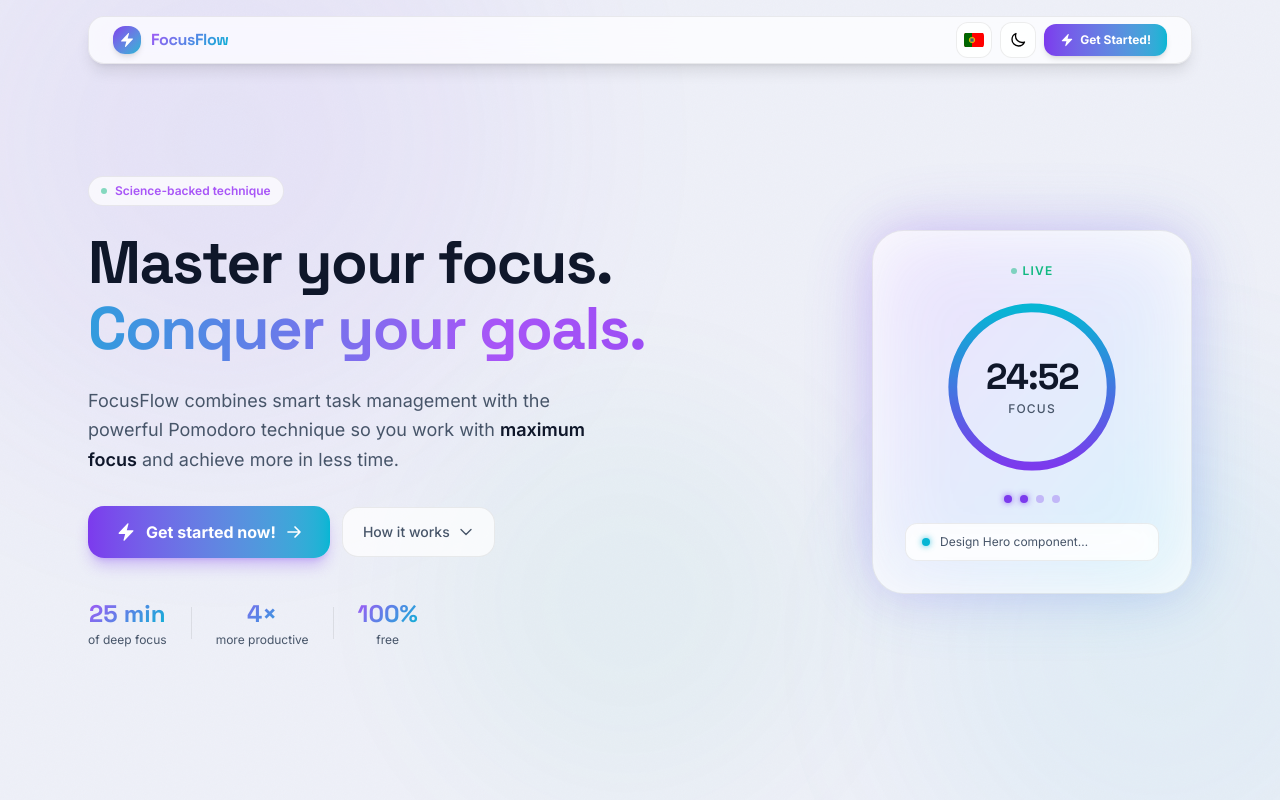
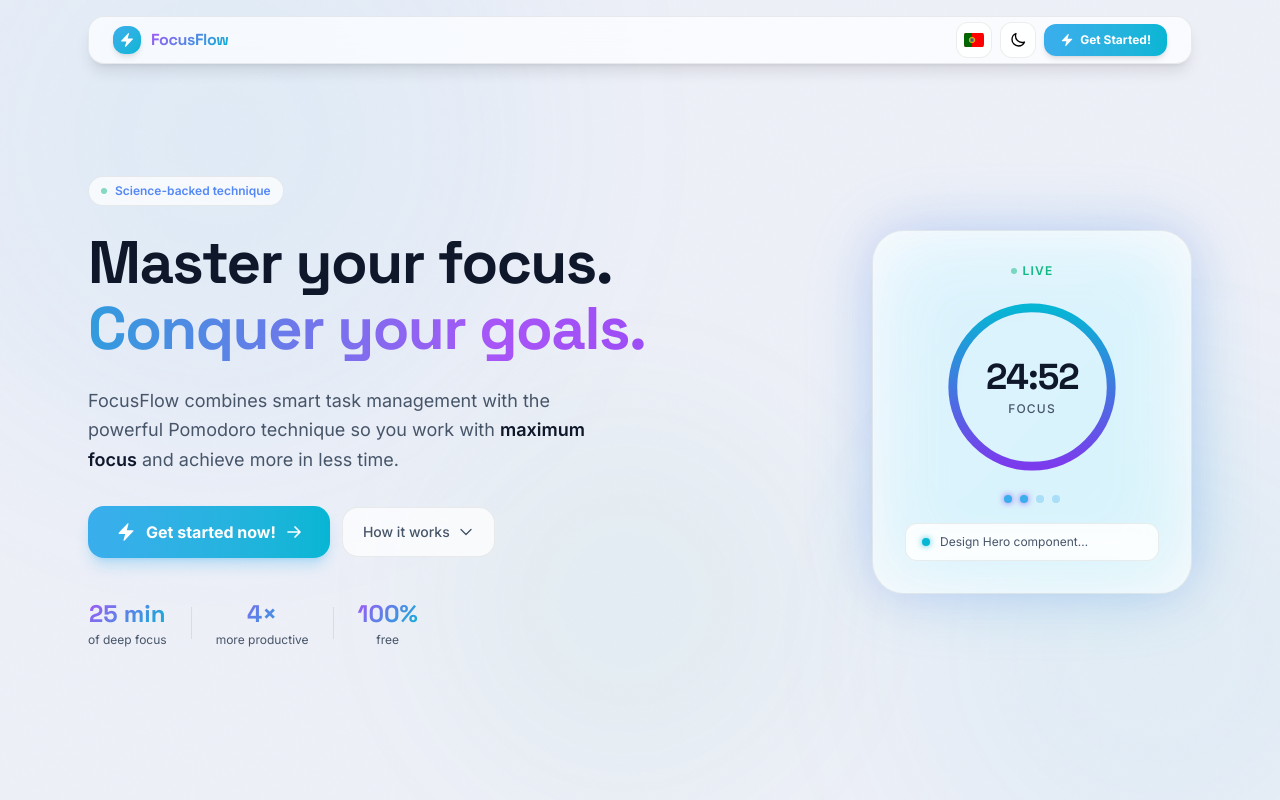
Before and after one commit to osvaldocesargarcia/focus_flow_app, an Angular app: page / in a window 1280 px wide. Shown: the top 800 px of the page. Built offline with nearby package versions, Linux system fonts and the light colour scheme.

Commit message:
[FEAT] change buttons color

```diff
--- a/src/styles.css
+++ b/src/styles.css
@@ -1,7 +1,7 @@
 @import 'tailwindcss';
 
 /* ─── Dark mode via .dark class on <html> ─── */
-@custom-variant dark (&:where(.dark, .dark *));
+@custom-variant dark (&:whe(.dark, .dark *));
 
 /* ─── Design Tokens ─── */
 @theme {
@@ -12,8 +12,8 @@
   --color-card:        #13131f;
   --color-border:      rgba(255,255,255,0.07);
 
-  --color-purple:      #7c3aed;
-  --color-purple-lt:   #a855f7;
+  --color-purple: #3aaeed;
+  --color-purple-lt: #5588f7;
   --color-cyan:        #06b6d4;
   --color-emerald:     #10b981;
   --color-amber:       #f59e0b;
```
